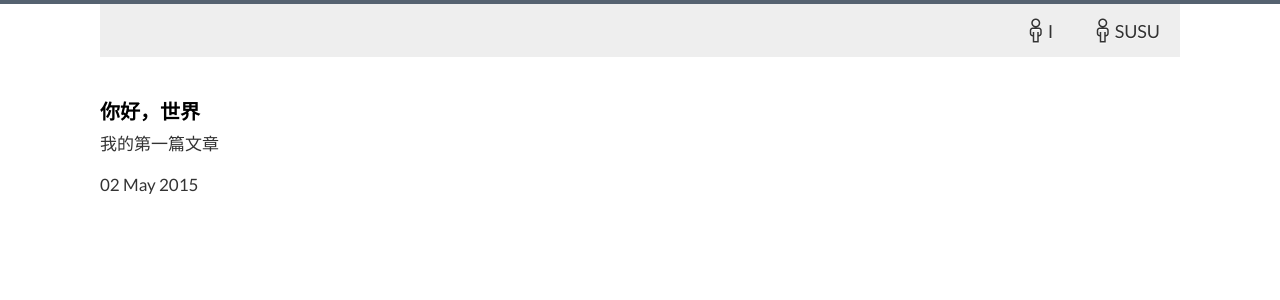
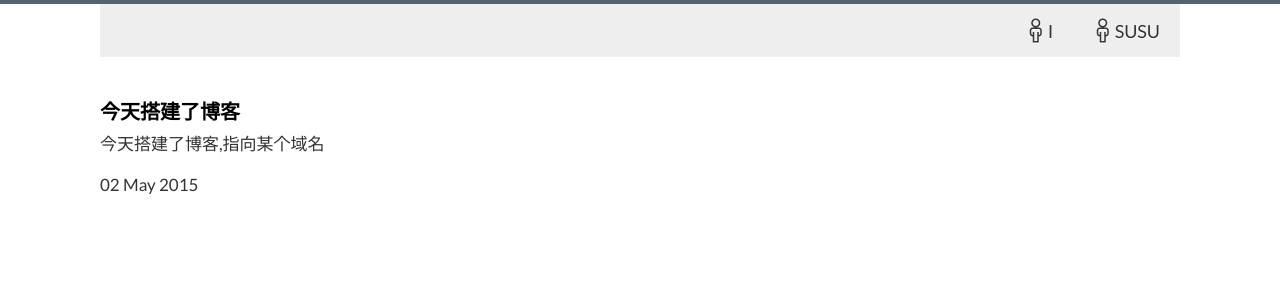
Before and after one commit to everestwinter/MyFamousSaying, a Jekyll site: the page built from _posts/2015-05-02-hello-world.html, in a window 1280 px wide. Shown: the top 300 px of the page. Built offline with Jekyll 4.4.1, drawn with Linux system fonts in a browser that asks for light colours; Markdown is read by kramdown in place of the engine named in the settings.

Commit message:
task complete

```diff
--- a/_posts/2015-05-02-hello-world.html
+++ b/_posts/2015-05-02-hello-world.html
@@ -1,7 +1,7 @@
 ---
 layout: default
-title: 你好，世界
+title: 今天搭建了博客
 ---
 <h2>{{ page.title }}</h2>
-<p>我的第一篇文章</p>
+<p>今天搭建了博客,指向某个域名</p>
 <p>{{ page.date | date_to_string }}</p>
```
